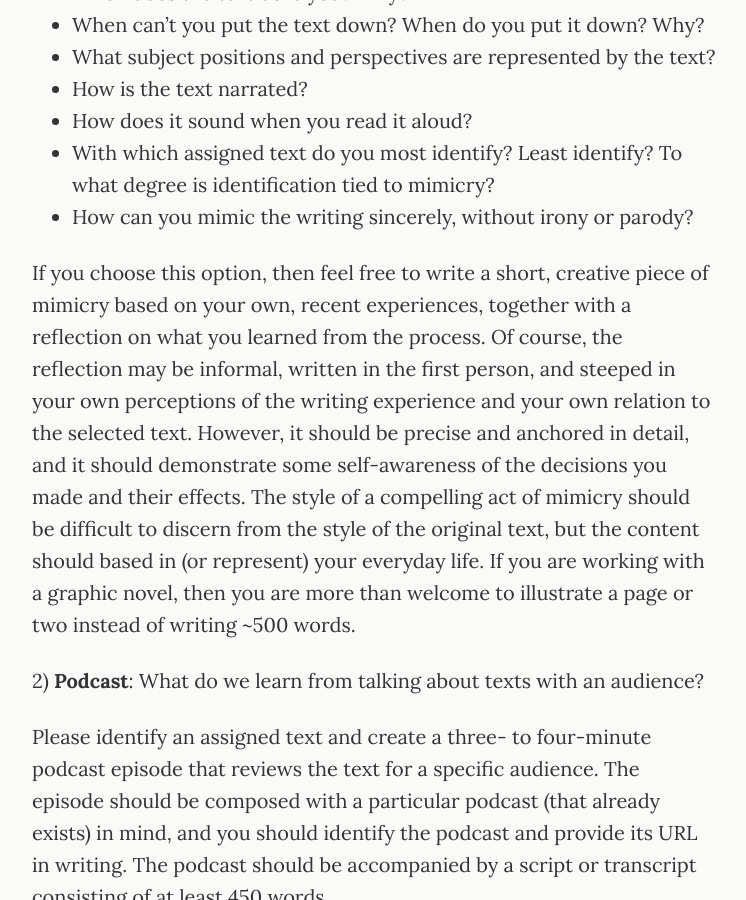
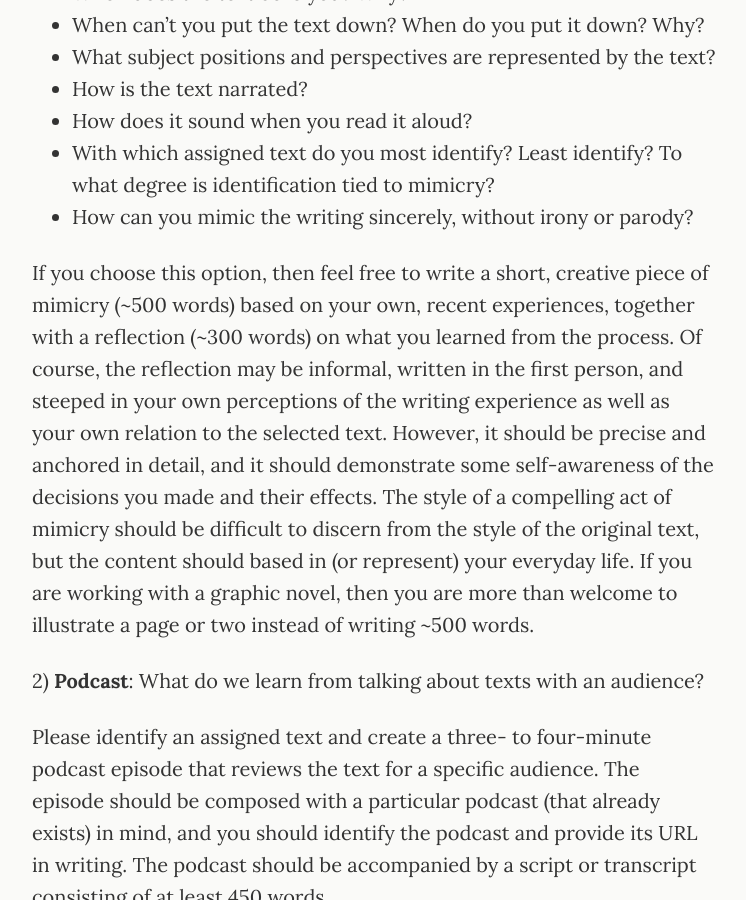
Before and after one commit to jentery/429c, a Jekyll site: the page built from _pages/creativity.md, in a window 1280 px wide and 900 px high, scrolled down 1130 px. Shown: the whole window, without its empty margins (266-1012 px from the left). Built offline with Jekyll 4.4.1, drawn with Linux system fonts in a browser that asks for light colours; some of the changed text lies outside the part shown.

Commit message:
Update creativity.md

```diff
--- a/_pages/creativity.md
+++ b/_pages/creativity.md
@@ -33,7 +33,7 @@ Here are some questions to help you get started:
 * With which assigned text do you most identify? Least identify? To what degree is identification tied to mimicry?
 * How can you mimic the writing sincerely, without irony or parody?
 
-If you choose this option, then feel free to write a short, creative piece of mimicry based on your own, recent experiences, together with a reflection on what you learned from the process. Of course, the reflection may be informal, written in the first person, and steeped in your own perceptions of the writing experience and your own relation to the selected text. However, it should be precise and anchored in detail, and it should demonstrate some self-awareness of the decisions you made and their effects. The style of a compelling act of mimicry should be difficult to discern from the style of the original text, but the content should based in (or represent) your everyday life. If you are working with a graphic novel, then you are more than welcome to illustrate a page or two instead of writing ~500 words.
+If you choose this option, then feel free to write a short, creative piece of mimicry (~500 words) based on your own, recent experiences, together with a reflection (~300 words) on what you learned from the process. Of course, the reflection may be informal, written in the first person, and steeped in your own perceptions of the writing experience as well as your own relation to the selected text. However, it should be precise and anchored in detail, and it should demonstrate some self-awareness of the decisions you made and their effects. The style of a compelling act of mimicry should be difficult to discern from the style of the original text, but the content should based in (or represent) your everyday life. If you are working with a graphic novel, then you are more than welcome to illustrate a page or two instead of writing ~500 words.
 
 2) **Podcast**: What do we learn from talking about texts with an audience?
 
@@ -51,7 +51,7 @@ Here are some questions to help you get started:
 * Have you heard the author of your text read aloud? If so, then what do they sound like? How could you include their voice in your podcast?
 * What other sounds may accompany your voice and review?
 
-If you choose this option, then feel free to compose a two- to four-minute review of your selected text and submit it via removable media or a URL in MP3 or WAV format. I will assess your podcast for its content, not its production. Please do not spend time on the particulars of either recording (including acoustics) or post-production (including editing and effects). Focus on content. You should submit your WAV or MP3 file with either a script written prior to the podcast (recommended) or a transcript produced from it. For radio and podcasts, 150-words-per-minute is the average. With your script or transcript, please provide the title and URL for the podcast you have in mind. I will be sure to listen to the podcast before I listen to the episode you've composed for it.
+If you choose this option, then feel free to compose a two- to four-minute review of your selected text and submit it via removable media or a URL in MP3 or WAV format. I will assess your podcast for its content, not its production. Please do not spend time on the particulars of either recording (including acoustics) or post-production (including editing and effects). Focus on content. You should submit your WAV or MP3 file with either a script written prior to the podcast (recommended) or a transcript produced from it (at least 450 words either way). For radio and podcasts, speaking 150 words per minute is the average. With your script or transcript, please provide the title and URL for the podcast you have in mind. I will be sure to listen to the podcast before I listen to the episode you've composed for it.
 
 3) **Quiz**: What do we learn from designing quizzes about fiction?
 
@@ -70,4 +70,4 @@ Here are some questions to help you get started:
 * What is the relationship between quizzes and games? How do both intersect with fiction?
 * How might you experiment with the quiz as a form? How might the author of your selected text design a quiz?
 
-If you choose this option, then feel free to design a quiz with at least ten questions, together with a reflection consisting of ~300 words. You can design the quiz on paper or with software. Either way, I will take the quiz while assessing it and your reflection. Just make sure I can access the correct answers in some fashion. Of course, the reflection may be informal, written in the first person, and steeped in your own perceptions of the design experience and your own relation to the selected text. However, the reflection should still be precise and anchored in detail, and it should demonstrate some self-awareness of the decisions you made and their effects.
+If you choose this option, then feel free to design a quiz with at least ten questions, together with a reflection consisting of ~300 words. You can design the quiz on paper or with software. Either way, I will take the quiz while assessing it and your reflection. Just make sure I can access the correct answers in some fashion. Of course, the reflection may be informal, written in the first person, and steeped in your own perceptions of the design experience as well as your own relation to the selected text. However, the reflection should still be precise and anchored in detail, and it should demonstrate some self-awareness of the decisions you made and their effects.
```
